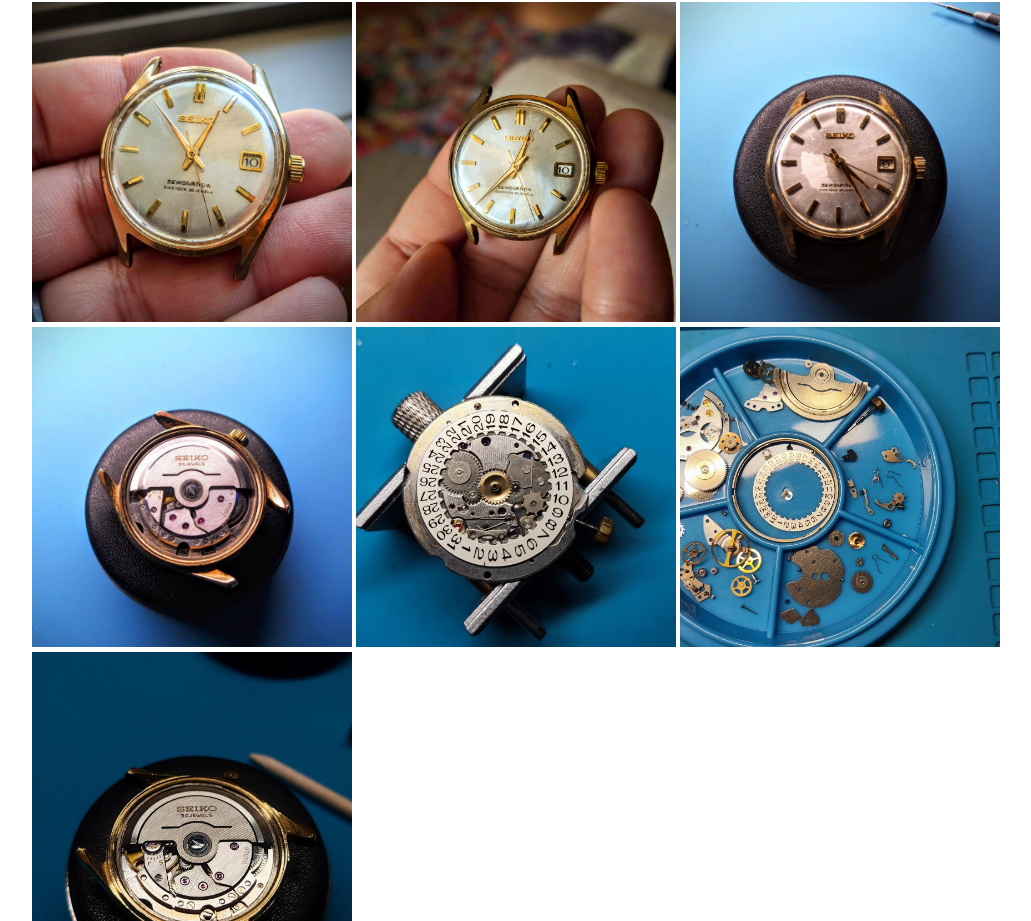
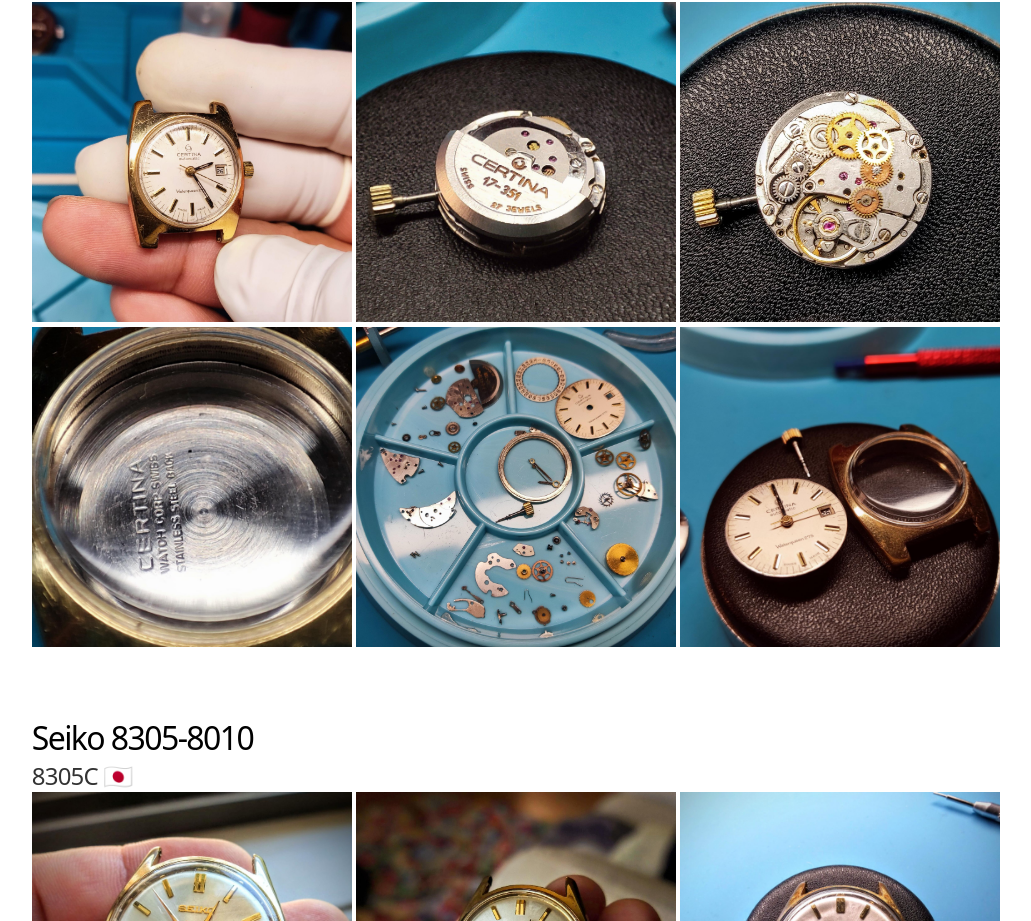
Before and after one commit to kdrakon/kdrakon.github.io, a website: page watches/index.html in a window 1280 px wide. Shown: the part 296-1217 px from the top of the page, without its empty margins (109-1140 px from the left). Drawn offline with Linux system fonts and the light colour scheme.

Commit message:
certina 17-351

```diff
--- a/watches/index.html
+++ b/watches/index.html
@@ -41,6 +41,50 @@
 </header>
 
 <main>
+    <section>
+        <a id="certina17-351" href="#certina17-351">
+            <h2>Certina Waterqueen 275</h2>
+        </a>
+        <h3>17-351 🇨🇭</h3>
+        <div class="pswp-gallery pswp-gallery--single-column">
+            <a href="./images/17-351/IMG_20240404_211003.jpg"
+               data-pswp-width="2048"
+               data-pswp-height="2046"
+               target="_blank">
+                <img class="thumbnail" loading="lazy" src="./images/17-351/IMG_20240404_211003.jpg" alt=""/>
+            </a>
+            <a href="./images/17-351/IMG_20240404_203852-EDIT.jpg"
+               data-pswp-width="1458"
+               data-pswp-height="1458"
+               target="_blank">
+                <img class="thumbnail" loading="lazy" src="./images/17-351/IMG_20240404_203852-EDIT.jpg" alt=""/>
+            </a>
+            <a href="./images/17-351/IMG_20231104_124550.jpg"
+               data-pswp-width="2048"
+               data-pswp-height="1151"
+               target="_blank">
+                <img class="thumbnail" loading="lazy" src="./images/17-351/IMG_20231104_124550.jpg" alt=""/>
+            </a>
+            <a href="./images/17-351/IMG_20231104_122658.jpg"
+               data-pswp-width="2048"
+               data-pswp-height="1536"
+               target="_blank">
+                <img class="thumbnail" loading="lazy" src="./images/17-351/IMG_20231104_122658.jpg" alt=""/>
+            </a>
+            <a href="./images/17-351/IMG_20231110_195722-EDIT.jpg"
+               data-pswp-width="2048"
+               data-pswp-height="2048"
+               target="_blank">
+                <img class="thumbnail" loading="lazy" src="./images/17-351/IMG_20231110_195722-EDIT.jpg" alt=""/>
+            </a>
+            <a href="./images/17-351/IMG_20240404_205801~2.jpg"
+               data-pswp-width="2048"
+               data-pswp-height="1536"
+               target="_blank">
+                <img class="thumbnail" loading="lazy" src="./images/17-351/IMG_20240404_205801~2.jpg" alt=""/>
+            </a>
+        </div>
+    </section>
 
     <section>
         <a id="seiko8305-8010" href="#seiko8305-8010">
```
Also changed, not shown: watches/README.md (added), watches/images/17-351/IMG_20231104_122658.jpg (added), watches/images/17-351/IMG_20231104_124550.jpg (added), watches/images/17-351/IMG_20231110_195722-EDIT.jpg (added), watches/images/17-351/IMG_20240404_203852-EDIT.jpg (added), watches/images/17-351/IMG_20240404_205801~2.jpg (added), watches/images/17-351/IMG_20240404_211003.jpg (added).
